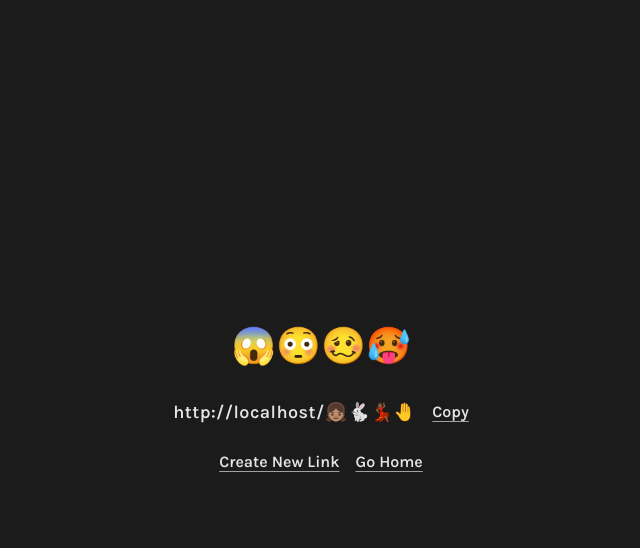
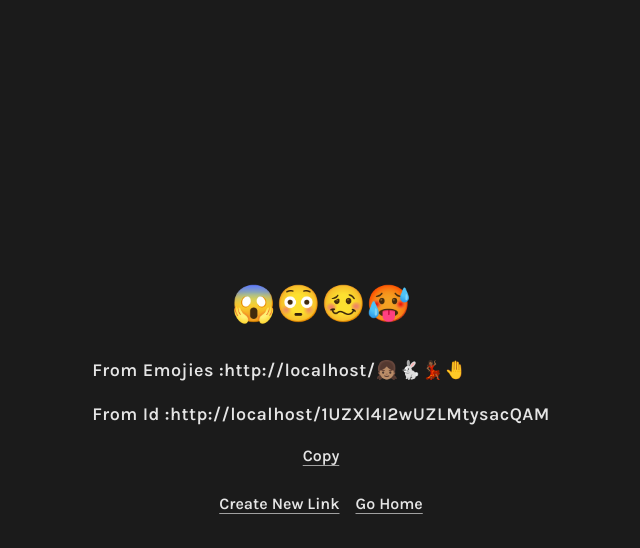
Before and after one commit to nexxeln/emoji-link-shortener, a Next.js app: page /emoji in a window 1280 px wide. Both pictures are taken after typing "https://example.com" into the empty fields and a click on the button "Shorten With Emojis". Shown: the top 548 px of the page, without its empty margins (319-959 px from the left). Built offline with nearby package versions, Linux system fonts and the light colour scheme; no server answers; the database is empty.

Commit message:
add url id redirect support

```diff
--- a/app/api/shorten/route.ts
+++ b/app/api/shorten/route.ts
@@ -4,7 +4,7 @@ import { z } from "zod";
 import { createLink } from "~~/core/link";
 
 const BodySchema = z.object({
-  url: z.string().url(),
+  url: z.string().url()
 });
 
 export async function POST(request: Request) {
@@ -13,8 +13,11 @@ export async function POST(request: Request) {
   if (!body.success) {
     return new Response("Invalid body", { status: 400 });
   }
+  const [urlId, slug] = await createLink(body.data);
+  const encodeSlug = encodeURI(slug);
 
-  const slug = encodeURI(await createLink(body.data));
-
-  return new Response("OK", { status: 200, headers: { slug } });
+  return new Response("OK", {
+    status: 200,
+    headers: { urlId, slug: encodeSlug }
+  });
 }
--- a/components/Form.tsx
+++ b/components/Form.tsx
@@ -6,6 +6,7 @@ import { useState } from "react";
 export const CreateLinkForm = () => {
   const [url, setUrl] = useState("");
   const [slug, setSlug] = useState<string | null>(null);
+  const [id, setId] = useState<string | null>(null);
   const [isFetching, setIsFetching] = useState(false);
 
   const isMutating = isFetching;
@@ -22,7 +23,7 @@ export const CreateLinkForm = () => {
       },
       body: JSON.stringify({ url }),
     });
-
+    setId(a.headers.get("urlId"));
     setSlug(a.headers.get("slug"));
     setUrl("");
     setIsFetching(false);
@@ -31,14 +32,16 @@ export const CreateLinkForm = () => {
   if (slug)
     return (
       <>
-        <CreatedLink slug={decodeURI(slug)} />
+        <CreatedLink id={id} slug={decodeURI(slug)} />
         <div className="pt-6" />
 
         <div className="flex gap-4">
           <button
             type="button"
             className="font-semibold underline decoration-secondary decoration-1 underline-offset-4 transition-colors hover:decoration-primary"
-            onClick={() => setSlug(null)}
+            onClick={() => {
+              setSlug(null), setId(null);
+            }}
           >
             Create New Link
           </button>
@@ -80,11 +83,23 @@ export const CreateLinkForm = () => {
   );
 };
 
-const CreatedLink = ({ slug }: { slug: string }) => {
+const CreatedLink = ({ id, slug }: { id: string | null; slug: string }) => {
   const link = window.origin + "/" + slug;
+  const linkId = window.origin + "/" + id;
   return (
-    <div className="flex gap-4">
-      <p className="text-lg font-semibold tracking-wide text-primary">{link}</p>
+    <div className="flex flex-col gap-4">
+      <p className="text-lg font-semibold tracking-wide text-primary">
+        From Emojies :
+        <a target="_blank" href={link} rel="nofollow">
+          {link}
+        </a>
+      </p>
+      <p className="text-lg font-semibold tracking-wide text-primary">
+        From Id :
+        <a target="_blank" href={linkId} rel="nofollow">
+          {linkId}
+        </a>
+      </p>
       <button
         type="button"
         className="font-semibold underline decoration-secondary decoration-1 underline-offset-4 transition-colors hover:decoration-primary"
--- a/core/link.ts
+++ b/core/link.ts
@@ -4,41 +4,42 @@ import { db, type Link } from "./db";
 import { getEmojiString } from "./emoji";
 
 export async function checkLink({
-  slug,
+  slug
 }: Pick<Link, "slug">): Promise<boolean> {
   const { rows } = await db.execute("select * from `Link` where `slug` = ?", [
-    slug,
+    slug
   ]);
 
   return !!rows.length;
 }
 
-export async function createLink({ url }: Pick<Link, "url">): Promise<string> {
+export async function createLink({
+  url
+}: Pick<Link, "url">): Promise<string[]> {
   const slug = getEmojiString(4);
 
   if (await checkLink({ slug })) {
     return createLink({ url });
   }
 
+  // http://localhost:3000/👧🏽🏠👇🏼🙅🏾
+  const urlId = nanoid();
   const mysqlDate = new Date().toISOString().slice(0, 19).replace("T", " ");
 
   await db.execute(
     "insert into `Link` (`id`, `createdAt`, `slug`, `url`) values (?, ?, ?, ?)",
-    [nanoid(), mysqlDate, slug, url]
+    [urlId, mysqlDate, slug, url]
   );
-
-  return slug;
+  return [urlId, slug];
 }
 
 export async function getLink({
-  slug,
+  slug
 }: Pick<Link, "slug">): Promise<string | null> {
   const { rows: queriedRows } = await db.execute(
-    "select * from `Link` where `slug` = ?",
-    [slug]
+    "select * from `Link` where `slug` = ? or `id` = ?",
+    [slug, slug]
   );
-
   const rows = queriedRows as Link[];
-
   return rows.length ? rows[0].url : null;
 }
```
